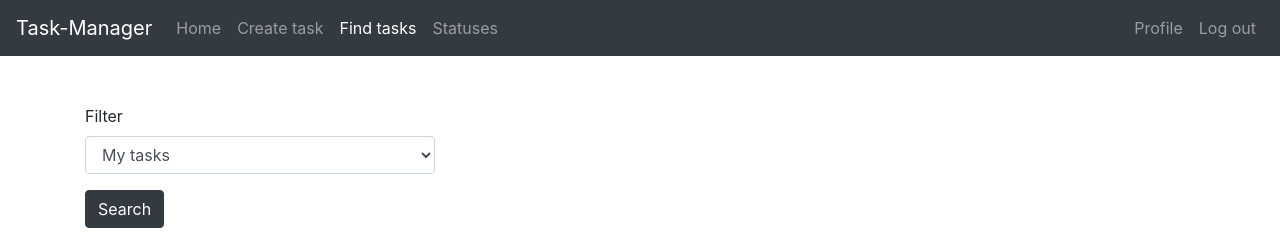
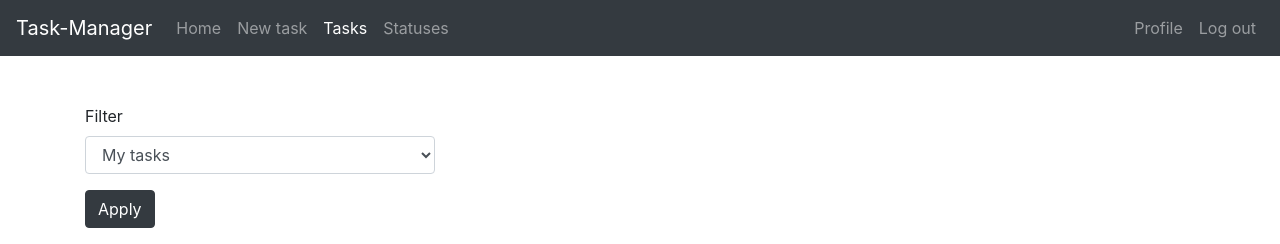
Before and after one commit to sdemikhov/python-project-lvl4, a Django app: page /tasks/search in a window 1280 px wide. Shown: the top 244 px of the page. Run offline with Django 3.2, Linux system fonts and the light colour scheme; the visitor is signed in with stand-in values (Sample User, id 1); data comes from the database, SQL or seed files in the repository; data that the repository does not hold is empty; some libraries are stand-ins or nearby versions.

Commit message:
minor fixes

```diff
--- a/task_manager/templates/task_manager/base.html
+++ b/task_manager/templates/task_manager/base.html
@@ -31,8 +31,8 @@
                             <a href="{% url 'index' %}" class="nav-link {% if url_name == 'index' %}active{% endif %}">Home</a>
                         </li>
                         {% if user.is_authenticated %}
-                            <li><a href="{% url 'create_task' %}" class="nav-link {% if url_name == 'create_task' %}active{% endif %}">Create task</a></li>
-                            <li><a href="{% url 'tasks' %}" class="nav-link {% if url_name == 'tasks' %}active{% endif %}">Find tasks</a></li>
+                            <li><a href="{% url 'create_task' %}" class="nav-link {% if url_name == 'create_task' %}active{% endif %}">New task</a></li>
+                            <li><a href="{% url 'tasks' %}" class="nav-link {% if url_name == 'tasks' %}active{% endif %}">Tasks</a></li>
                             <li><a href="{% url 'statuses' %}" class="nav-link {% if url_name == 'statuses' %}active{% endif %}">Statuses</a></li>
                         {% endif %}
                     </ul>
--- a/task_manager/templates/task_manager/tasks.html
+++ b/task_manager/templates/task_manager/tasks.html
@@ -27,7 +27,7 @@
                     {% bootstrap_form filter_by_my_tasks %}
                     {% buttons %}
                         <input type="hidden" name="filter_" value="{{ filter_by_my_tasks.filter_type }}">
-                        <input class="btn btn-dark" type="submit" value="Search">
+                        <input class="btn btn-dark" type="submit" value="Apply">
                     {% endbuttons %}
                 </form>
                 <form id="{{ filter_by_tags_form.filter_type }}" hidden>
@@ -35,7 +35,7 @@
                     {% bootstrap_form filter_by_tags_form %}
                     {% buttons %}
                         <input type="hidden" name="filter_" value="{{ filter_by_tags_form.filter_type }}">
-                        <input class="btn btn-dark" type="submit" value="Search">
+                        <input class="btn btn-dark" type="submit" value="Apply">
                     {% endbuttons %}
                 </form>
                 <form id="{{ filter_by_status_form.filter_type }}" hidden>
@@ -43,7 +43,7 @@
                     {% bootstrap_form filter_by_status_form %}
                     {% buttons %}
                         <input type="hidden" name="filter_" value="{{ filter_by_status_form.filter_type }}">
-                        <input class="btn btn-dark" type="submit" value="Search">
+                        <input class="btn btn-dark" type="submit" value="Apply">
                     {% endbuttons %}
                 </form hidden>
                 <form id="{{ filter_by_assigned_to_form.filter_type }}" hidden>
@@ -51,7 +51,7 @@
                     {% bootstrap_form filter_by_assigned_to_form %}
                     {% buttons %}
                         <input type="hidden" name="filter_" value="{{ filter_by_assigned_to_form.filter_type }}">
-                        <input class="btn btn-dark" type="submit" value="Search">
+                        <input class="btn btn-dark" type="submit" value="Apply">
                     {% endbuttons %}
                 </form>
             </div>
@@ -78,7 +78,11 @@
                                 <td class="text-break">{{ task.status }}</td>
                                 <td class="text-break">{{ task.creator.get_full_name }}</td>
                                 <td class="text-break">{{ task.assigned_to.get_full_name }}</td>
-                                <td class="text-break">{{ task.tags.all|join:", " }}</td>
+                                <td class="text-break">
+                                    {% for tag in task.tags.all %}
+                                        <div class="badge">{{ tag.name }}</div>
+                                    {% endfor %}
+                                </td>
                             </tr>
                             {% endfor %}
                         {% endif %}
--- a/task_manager/views.py
+++ b/task_manager/views.py
@@ -185,7 +185,6 @@ def tasks(request):
                     tm_forms.ASSIGNED_TO
                 ]
             )
-
     return render(
         request,
         'task_manager/tasks.html',
```
Also changed, not shown: task_manager/templates/task_manager/task_details.html (+6 -1 lines), .travis.yml, 3 other files.
